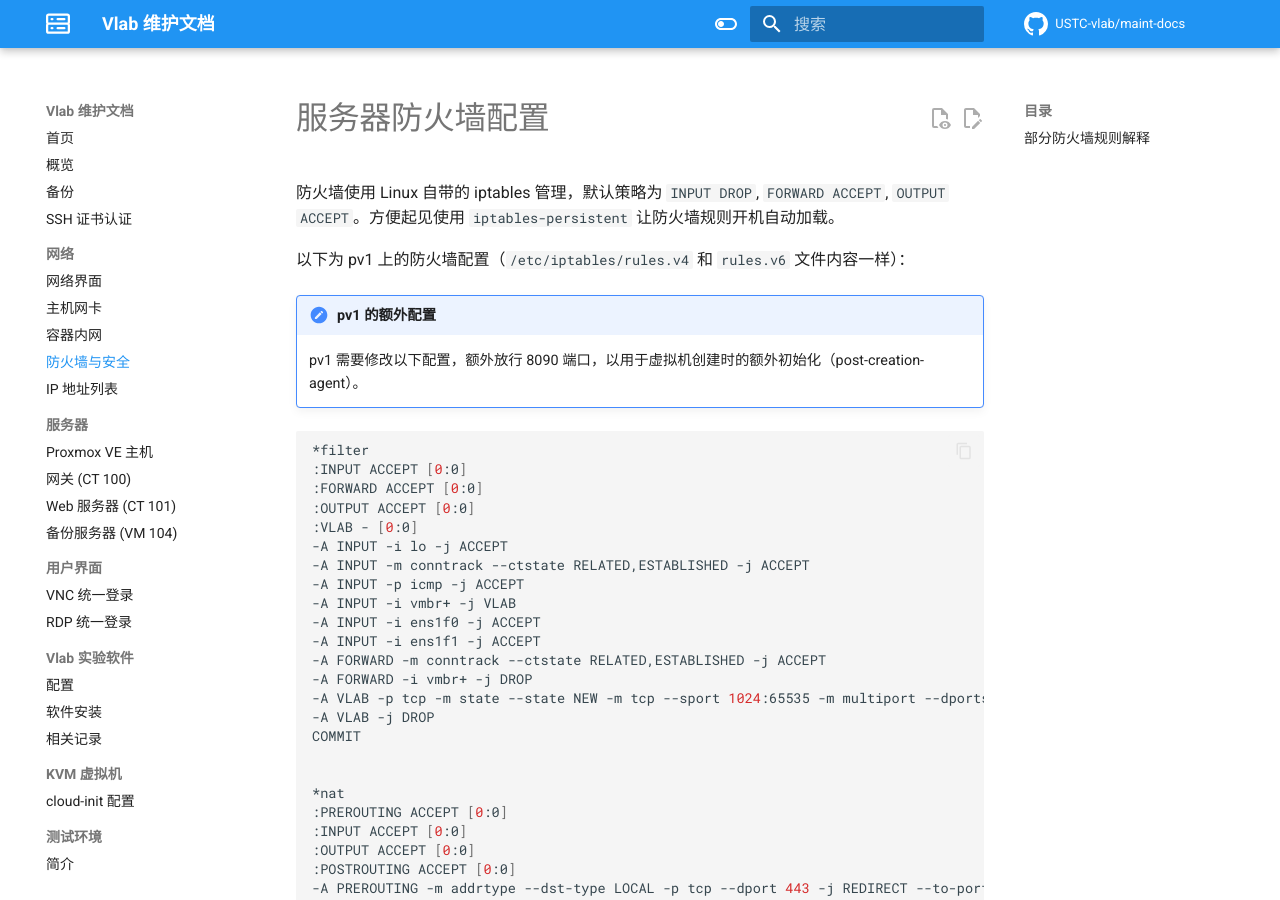
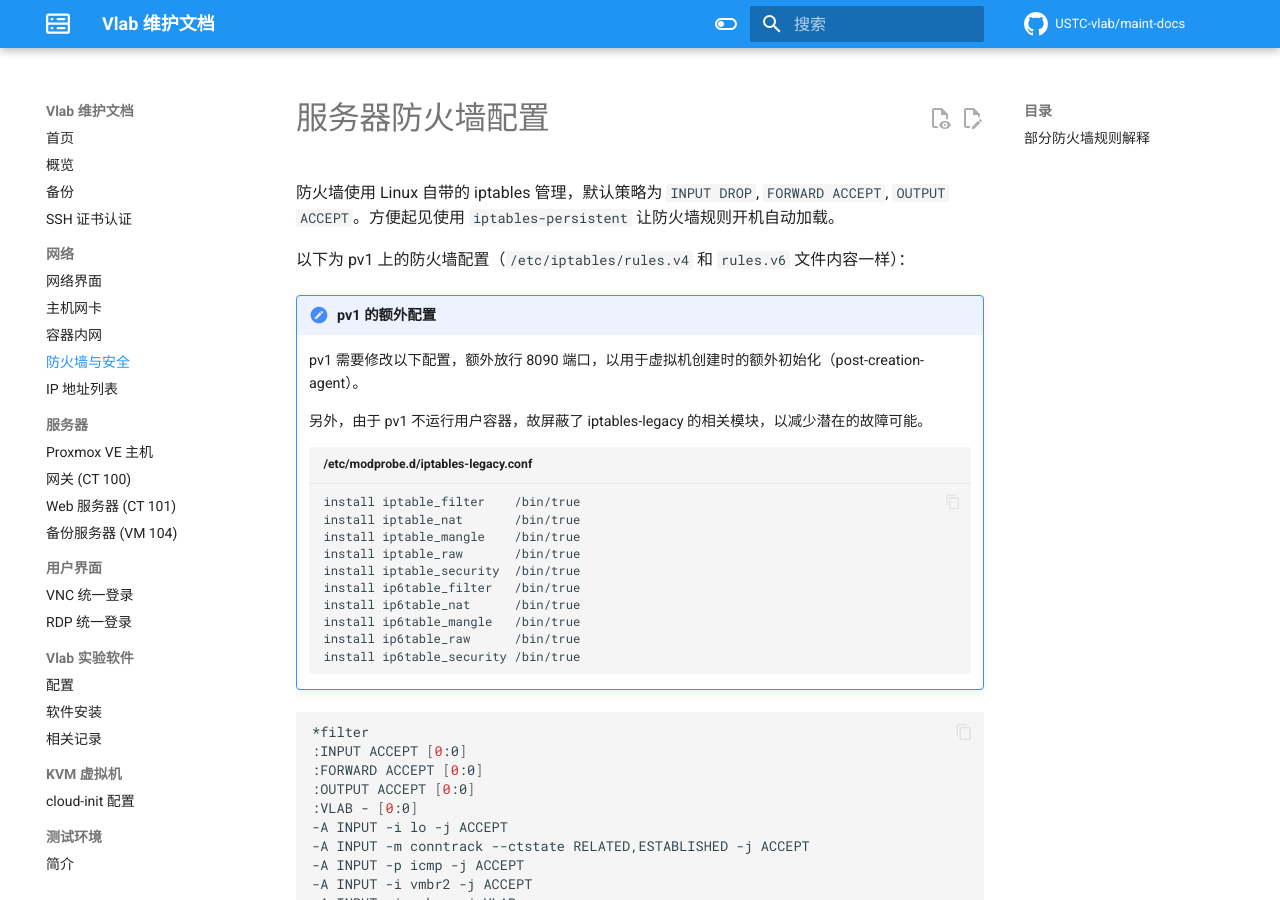
Before and after one commit to USTC-vlab/maint-docs, an MkDocs documentation site: the page built from docs/networking/firewall.md, in a window 1280 px wide and 900 px high. Built offline with MkDocs 1.6.1 and Material for MkDocs 9.7.7, drawn with Linux system fonts in a browser that asks for light colours; comment, search, counter and statistics services are not loaded.

Commit message:
networking/firewall: Add pv1 blacklisting iptables-legacy

````diff
--- a/docs/networking/firewall.md
+++ b/docs/networking/firewall.md
@@ -8,6 +8,21 @@
 
     pv1 需要修改以下配置，额外放行 8090 端口，以用于虚拟机创建时的额外初始化（post-creation-agent）。
 
+    另外，由于 pv1 不运行用户容器，故屏蔽了 iptables-legacy 的相关模块，以减少潜在的故障可能。
+
+    ```shell title="/etc/modprobe.d/iptables-legacy.conf"
+    install iptable_filter    /bin/true
+    install iptable_nat       /bin/true
+    install iptable_mangle    /bin/true
+    install iptable_raw       /bin/true
+    install iptable_security  /bin/true
+    install ip6table_filter   /bin/true
+    install ip6table_nat      /bin/true
+    install ip6table_mangle   /bin/true
+    install ip6table_raw      /bin/true
+    install ip6table_security /bin/true
+    ```
+
 ```shell
 *filter
 :INPUT ACCEPT [0:0]
@@ -17,9 +32,8 @@
 -A INPUT -i lo -j ACCEPT
 -A INPUT -m conntrack --ctstate RELATED,ESTABLISHED -j ACCEPT
 -A INPUT -p icmp -j ACCEPT
+-A INPUT -i vmbr2 -j ACCEPT
 -A INPUT -i vmbr+ -j VLAB
--A INPUT -i ens1f0 -j ACCEPT
--A INPUT -i ens1f1 -j ACCEPT
 -A FORWARD -m conntrack --ctstate RELATED,ESTABLISHED -j ACCEPT
 -A FORWARD -i vmbr+ -j DROP
 -A VLAB -p tcp -m state --state NEW -m tcp --sport 1024:65535 -m multiport --dports 22,80,443,8006 -j ACCEPT
````
Also changed, not shown: docs/changelog.md (+4 -0 lines), docs/records/2023-08-06.md (+3 -3 lines).
